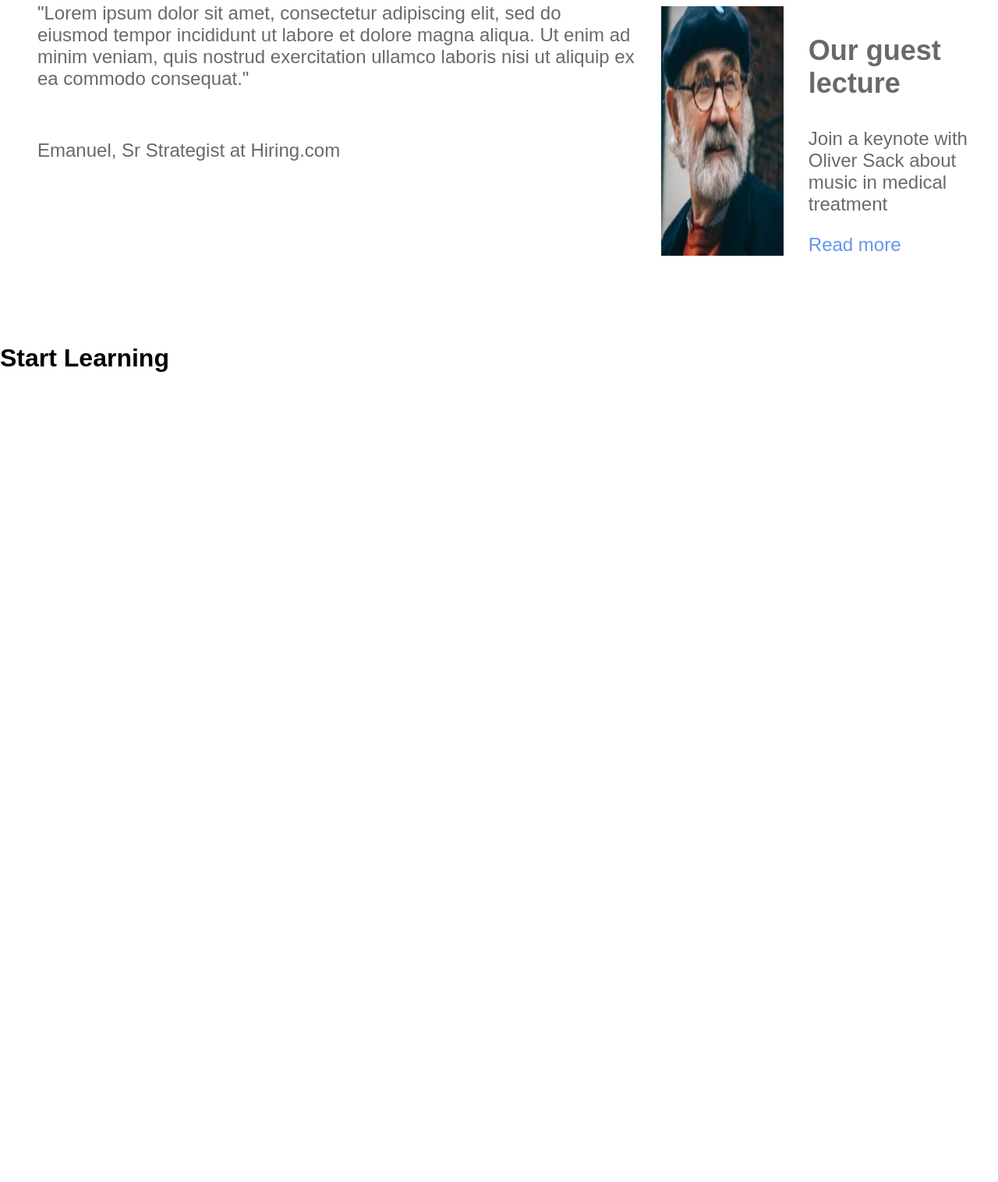
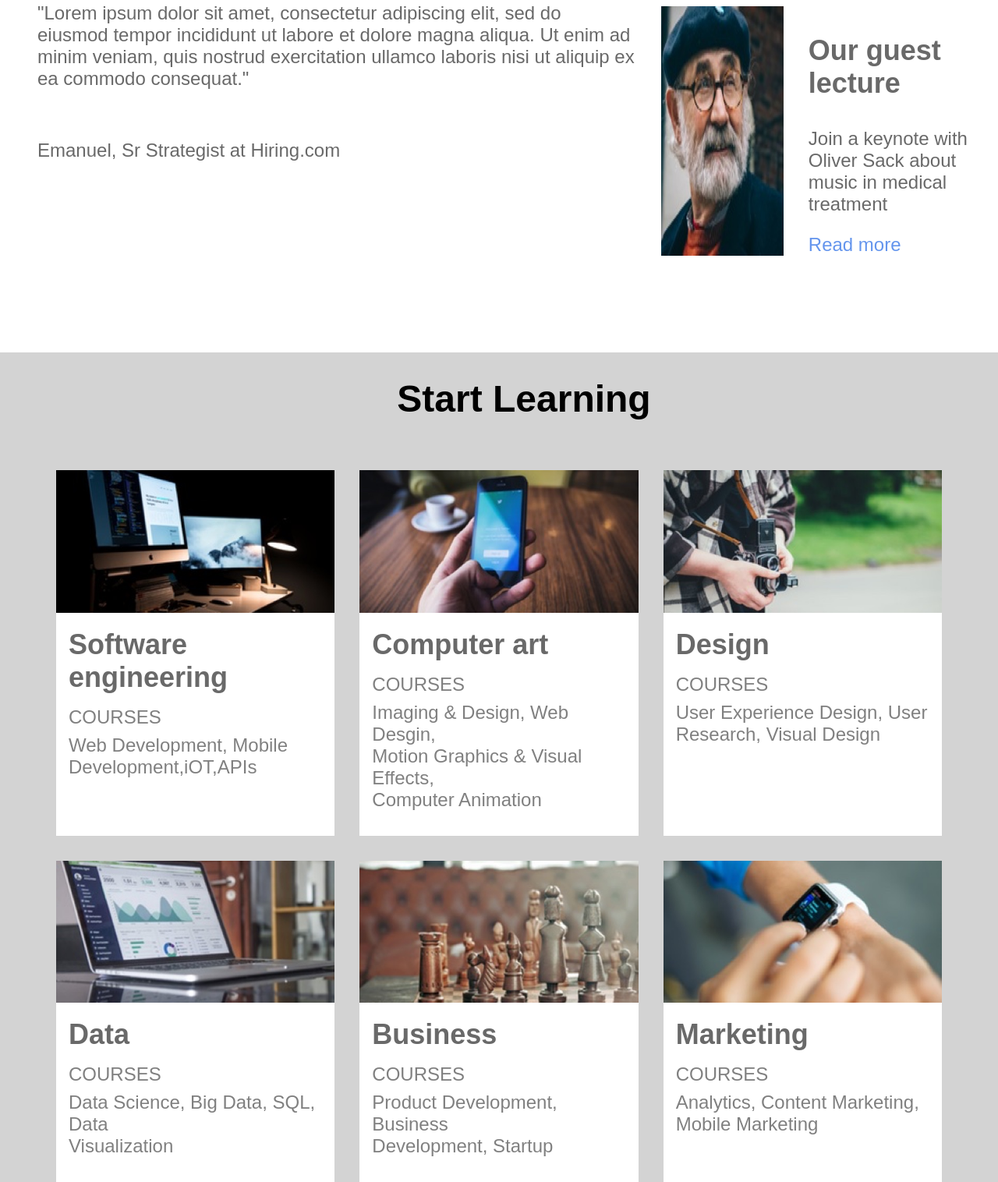
Before and after one commit to Mildprince/Capstone_ColmarAcademy, a plain HTML site: page index.html in a window 1280 px wide. Shown: the part 1354-2870 px from the top of the page at 78% size. Before the commit the page ends 1854 px from the top, so only its background shows below. Drawn offline with Linux system fonts and the light colour scheme.

Commit message:
Added courses section

```diff
--- a/index.html
+++ b/index.html
@@ -71,7 +71,52 @@
         </div>
         <!--Section 3-->
         <div class="Section3">
-            <h1>Start Learning</h1>
+            <h1><strong>Start Learning</strong></h1>
+            <div class="grid-container">
+                <div class="grid-item">
+                    <img src="resources/images/course-software.jpg">
+                    <h3>Software engineering</h3>
+                    <p>COURSES</p>
+                    <p>Web Development, Mobile<br>
+                    Development,iOT,APIs</p>
+                </div>
+                <div class="grid-item">
+                    <img src="resources/images/course-computer-art.jpg">
+                    <h3>Computer art</h3>
+                    <p>COURSES</p>
+                    <p>Imaging & Design, Web Desgin,<br>
+                       Motion Graphics & Visual Effects,<br>
+                       Computer Animation</p>
+                </div>
+                <div class="grid-item">
+                    <img src="resources/images/course-design.jpg">
+                    <h3>Design</h3>
+                    <p>COURSES</p>
+                    <p>User Experience Design, User<br>
+                       Research, Visual Design</p>
+                </div>
+                <div class="grid-item">
+                    <img src="resources/images/course-data.jpg">
+                    <h3>Data</h3>
+                    <p>COURSES</p>
+                    <p>Data Science, Big Data, SQL, Data<br>
+                       Visualization</p>
+                </div>
+                <div class="grid-item">
+                    <img src="resources/images/course-business.jpg">
+                    <h3>Business</h3>
+                    <p>COURSES</p>
+                    <p>Product Development, Business<br>
+                       Development, Startup</p>
+                </div>
+                <div class="grid-item">
+                    <img src="resources/images/course-marketing.jpg">
+                    <h3>Marketing</h3>
+                    <p>COURSES</p>
+                    <p>Analytics, Content Marketing,<br>
+                        Mobile Marketing</p>
+                </div>
+            </div>
 
 
         </div>
--- a/resources/Css/style.css
+++ b/resources/Css/style.css
@@ -141,3 +141,51 @@ button{
   font-size: 24px;
   color:cornflowerblue;
  }
+
+ .Section3{
+  background-color: lightgray;
+  display: block;
+  text-align: center;
+ }
+
+ .Section3 h1{
+  padding: 32px;
+  font-size: 48px;
+  width: 100%;
+ }
+
+ .grid-container{
+  display: grid;
+  column-gap: 32px;
+  row-gap: 32px;
+  grid-template-columns: repeat(3, 1fr);
+  width: auto;
+  margin: 0px 72px;
+
+
+ }
+
+ .grid-item{
+
+  background-color: white;
+  text-align: left;
+  padding-bottom: 24px;
+
+ }
+
+ .grid-item img{
+  height: auto;
+  width: 100%;
+ }
+
+ .grid-item h3{
+  margin: 16px;
+  font-size: 36px;
+  color: dimgray;
+ }
+
+ .grid-item p{
+  margin: 8px 16px;
+  font-size: 24px;
+  color: grey;
+ }
```
